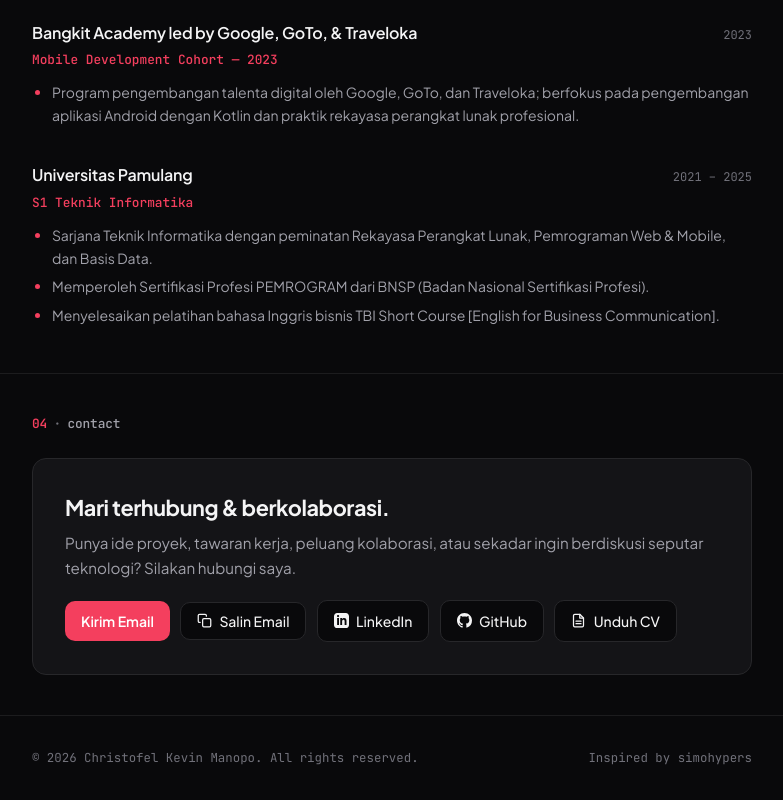
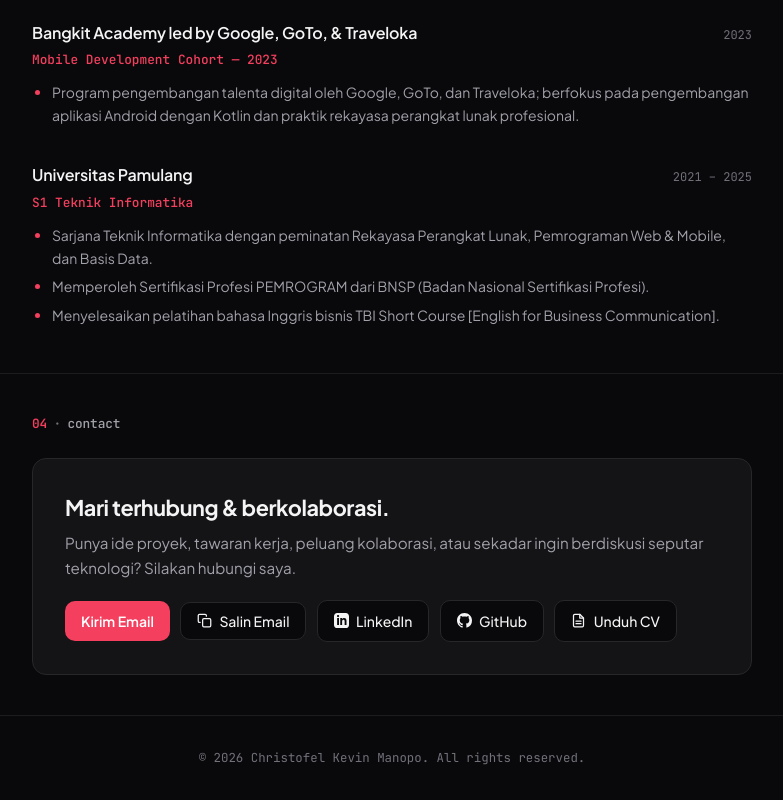
Before and after one commit to christofelkev/portofolio, an Astro site: page / in a window 1280 px wide. Shown: the part 4997-5797 px from the top of the page, without its empty margins (248-1031 px from the left). Built offline with nearby package versions, Linux system fonts and the light colour scheme; Astro itself is replaced by a stand-in of ours.

Commit message:
refactor(footer): remove inspired-by attribution and center copyright

```diff
--- a/src/components/Footer.astro
+++ b/src/components/Footer.astro
@@ -13,11 +13,6 @@ const year = new Date().getFullYear();
       <span>
         &copy; {year} <span data-i18n="footer.copyright">{footer.copyright}</span>
       </span>
-      <span class="inspired-text">
-        <a href="https://simohypers.work" target="_blank" rel="noopener noreferrer" data-i18n="footer.inspired">
-          {footer.inspired}
-        </a>
-      </span>
     </div>
   </div>
 </footer>
--- a/src/data/i18n.json
+++ b/src/data/i18n.json
@@ -95,8 +95,7 @@
       "cv": "Unduh CV"
     },
     "footer": {
-      "copyright": "Christofel Kevin Manopo. All rights reserved.",
-      "inspired": "Inspired by simohypers"
+      "copyright": "Christofel Kevin Manopo. All rights reserved."
     }
   },
   "en": {
@@ -195,8 +194,7 @@
       "cv": "Download CV"
     },
     "footer": {
-      "copyright": "Christofel Kevin Manopo. All rights reserved.",
-      "inspired": "Inspired by simohypers"
+      "copyright": "Christofel Kevin Manopo. All rights reserved."
     }
   }
 }
--- a/src/styles/global.css
+++ b/src/styles/global.css
@@ -922,14 +922,9 @@ html.light .preview-backdrop {
 .footer-inner {
   display: flex;
   align-items: center;
-  justify-content: space-between;
-  flex-wrap: wrap;
-  gap: 1rem;
+  justify-content: center;
+  text-align: center;
   font-family: var(--font-mono);
   font-size: 0.775rem;
   color: var(--text-dim);
 }
-
-.footer-inner a:hover {
-  color: var(--primary);
-}
```
